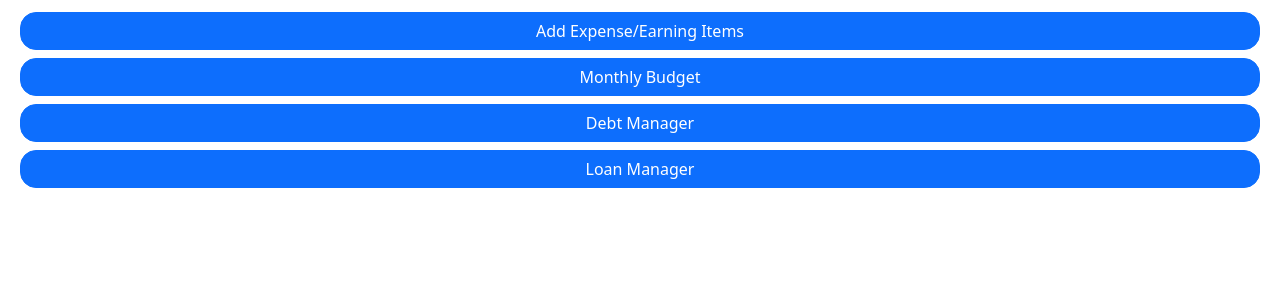
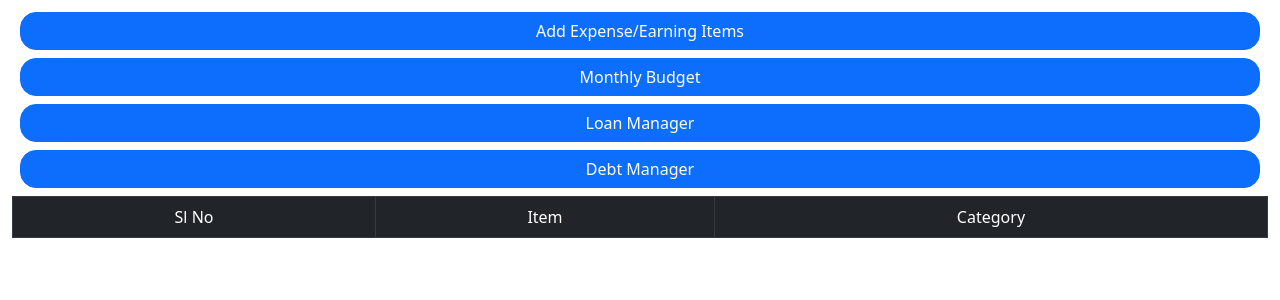
Before and after one commit to sran307/aimeWebview, a Django app: page /bm/index/ in a window 1280 px wide. Shown: the part 56-356 px from the top of the page. Run offline with Django 5.2, Linux system fonts and the light colour scheme; data comes from the database, SQL or seed files in the repository; data that the repository does not hold is empty; some libraries are stand-ins or nearby versions.

Commit message:
view created for expenses

```diff
--- a/budgetManager/views.py
+++ b/budgetManager/views.py
@@ -46,7 +46,9 @@ def budgetManager(request):
         )
         print(f"🌱 Created initial Financial Year: {fy.yearDesc}")
 
-    return render(request, "budget/index.html")
+    expenseItems = Items.objects.all()
+
+    return render(request, "budget/index.html",{'expenseItems':expenseItems})
 
 def monthlyBudget(request):
     earnings = Items.objects.filter(isExpensive=False)
--- a/templates/budget/index.html
+++ b/templates/budget/index.html
@@ -8,9 +8,28 @@
    <div class="d-flex flex-column flex-nowrap overflow-auto gap-2 p-2">
        <button class="btn btn-primary open-form-btn" data-path="{% url 'budgetManager:add_item_modal' %}">Add Expense/Earning Items</button>
        <a href="{% url 'budgetManager:monthlyBudget' %}" class="btn btn-primary">Monthly Budget</a>
+       <a href="{% url 'budgetManager:loanManager' %}" class="btn btn-primary">Loan Manager</a>
        <a href="{% url 'budgetManager:debtManager' %}" class="btn btn-primary">Debt Manager</a>
-       <a href="{% url 'budgetManager:loanManager' %}" class="btn btn-primary">Loan Manager</a>
     </div>
-
+    <div class="table-responsive">
+        <table class="table table-bordered table-dark text-center">
+            <thead>
+                <tr>
+                    <td>Sl No</td>
+                    <td>Item</td>
+                    <td>Category</td>
+                </tr>
+            </thead>
+            <tbody>
+                {% for item in expenseItems %}
+                <tr>
+                    <td>{{ forloop.counter }}</td>
+                    <td>{{ item.desc }}</td>
+                    <td>{% if item.isExpensive %} Expense {% else %}  Earnings {% endif %}</td>
+                </tr>
+                {% endfor %}
+            </tbody>
+        </table>
+    </div>
 </div>
 {% endblock %}
```
Also changed, not shown: templates/budget/debtSheet.html (+3 -11 lines).
